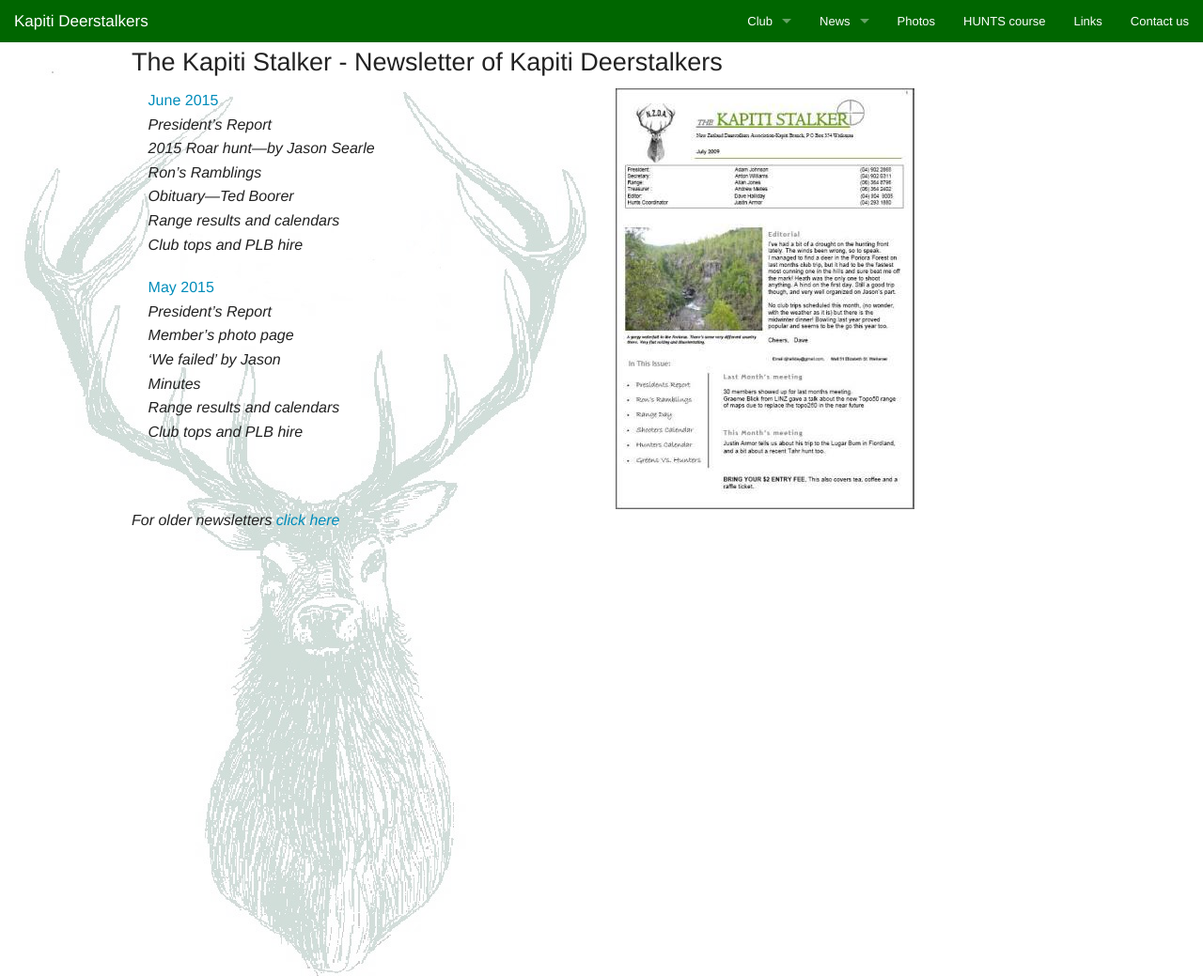
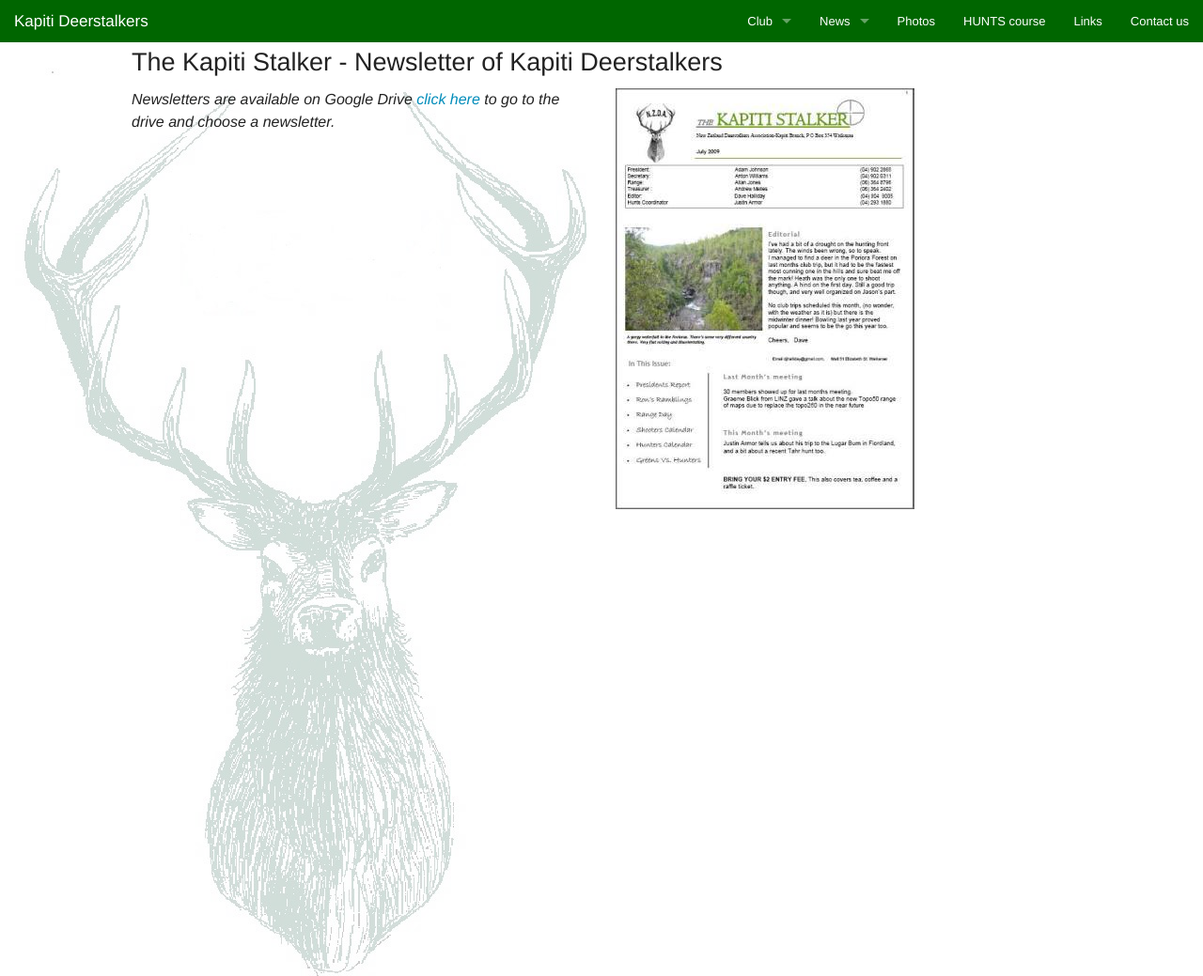
Before and after one commit to fetchfire/kds, a plain HTML site: page newsletters.html in a window 1280 px wide. Shown: the whole page at 94% size. Drawn offline with Linux system fonts and the light colour scheme; some packages are replaced by stand-ins of ours.

Commit message:
new build

```diff
--- a/newsletters.html
+++ b/newsletters.html
@@ -80,27 +80,9 @@
     <h3>The Kapiti Stalker - Newsletter of Kapiti Deerstalkers</h3>
   </div>
 </div>
-
 <div class="row">
   <div class="large-6 columns">
-    <ul class="unstyled">
-      <a href="newsletters/june15.pdf">June 2015</a>
-      <li><i>President’s Report</i></li>
-      <li><i>2015 Roar hunt—by Jason Searle</i></li>
-      <li><i>Ron’s Ramblings</i></li>
-      <li><i>Obituary—Ted Boorer</i></li>
-      <li><i>Range results and calendars</i></li>
-      <li><i>Club tops and PLB hire</i></li>
-    </ul>
-    <ul class="unstyled">
-      <a href="newsletters/may15.pdf">May 2015</a>
-      <li><i>President’s Report</i></li>
-      <li><i>Member’s photo page</i></li>
-      <li><i>‘We failed’ by Jason</i></li>
-      <li><i>Minutes</i></li>
-      <li><i>Range results and calendars</i></li>
-      <li><i>Club tops and PLB hire</i></li>
-    </ul>
+    <i>Newsletters are available on Google Drive <a href="https://drive.google.com/folderview?id=0B_pG5XeCbkXsamdZVGoxZHlLczQ&usp=sharing">click here</a> to go to the drive and choose a newsletter.</i>
   </div>
   <div class="large-6 columns">
     <a href="newsletters/june15.pdf">
@@ -109,9 +91,7 @@
   </div>
 </div>
 <div class="row">
-  <div class="large-12 columns">
-    <i>For older newsletters <a href="https://drive.google.com/folderview?id=0B_pG5XeCbkXsamdZVGoxZHlLczQ&usp=sharing">click here</a></i>
-  </div>
+
 </div></div>
     </div>
     <div class="row hide-for-medium-up">
```
